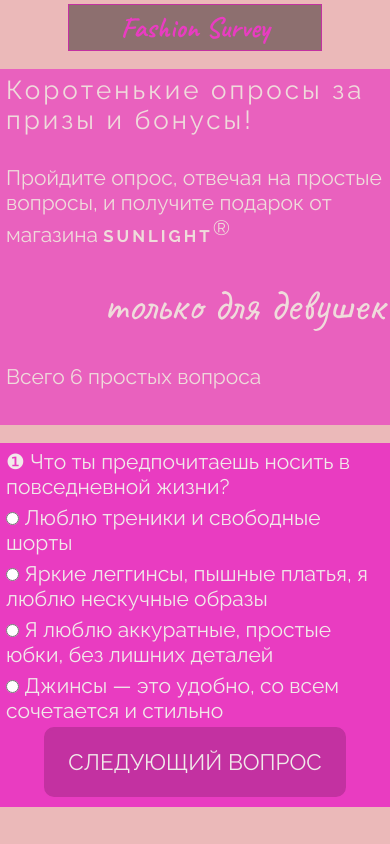
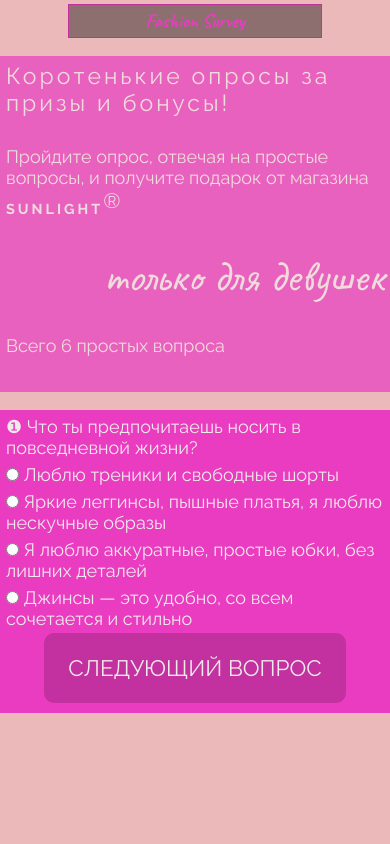
Before and after one commit to Tim2104/fashion-survey, a plain HTML site: page index.html in a window 390 px wide. Drawn offline with Linux system fonts and the light colour scheme.

Commit message:
Update responsive.css

```diff
--- a/css/responsive.css
+++ b/css/responsive.css
@@ -1,16 +1,16 @@
 @media screen and (max-width: 480px) {
     .logo {
-        font-size: 1.8rem;
+        font-size: 1.2rem;
         width: 65vw;
         margin: 4px auto;
     }
     .container {
         padding: 6px;
         margin: 18px auto;
-        font-size: 21px;
+        font-size: 18px;
     }
     .container .container-h1 {
-        font-size: 26px;
+        font-size: 23px;
     }
     .container .container-p {
         margin-top: 30px;
@@ -36,10 +36,10 @@
     .container {
         padding: 12px;
         margin: 14px auto;
-        font-size: 21px;
+        font-size: 18px;
     }
     .container .container-h1 {
-        font-size: 26px;
+        font-size: 23px;
     }
     .container .container-p {
         margin-top: 19px;
```
